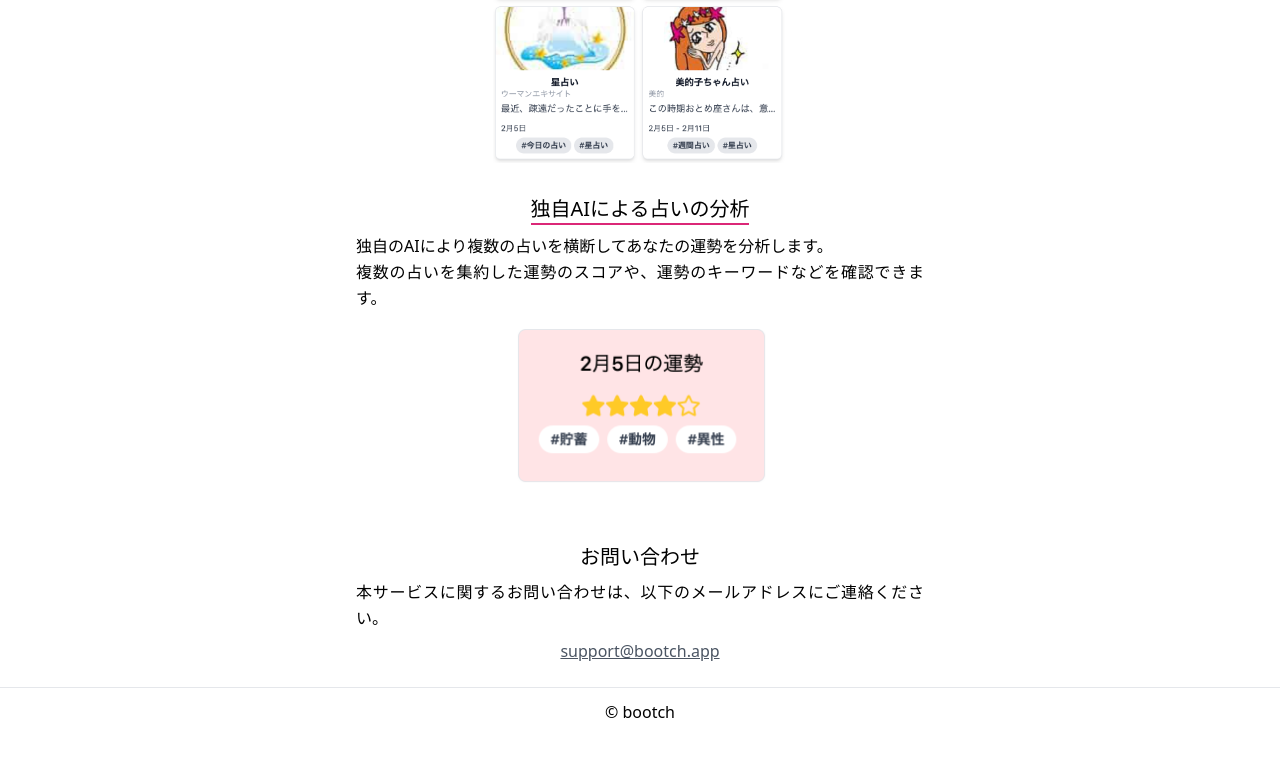
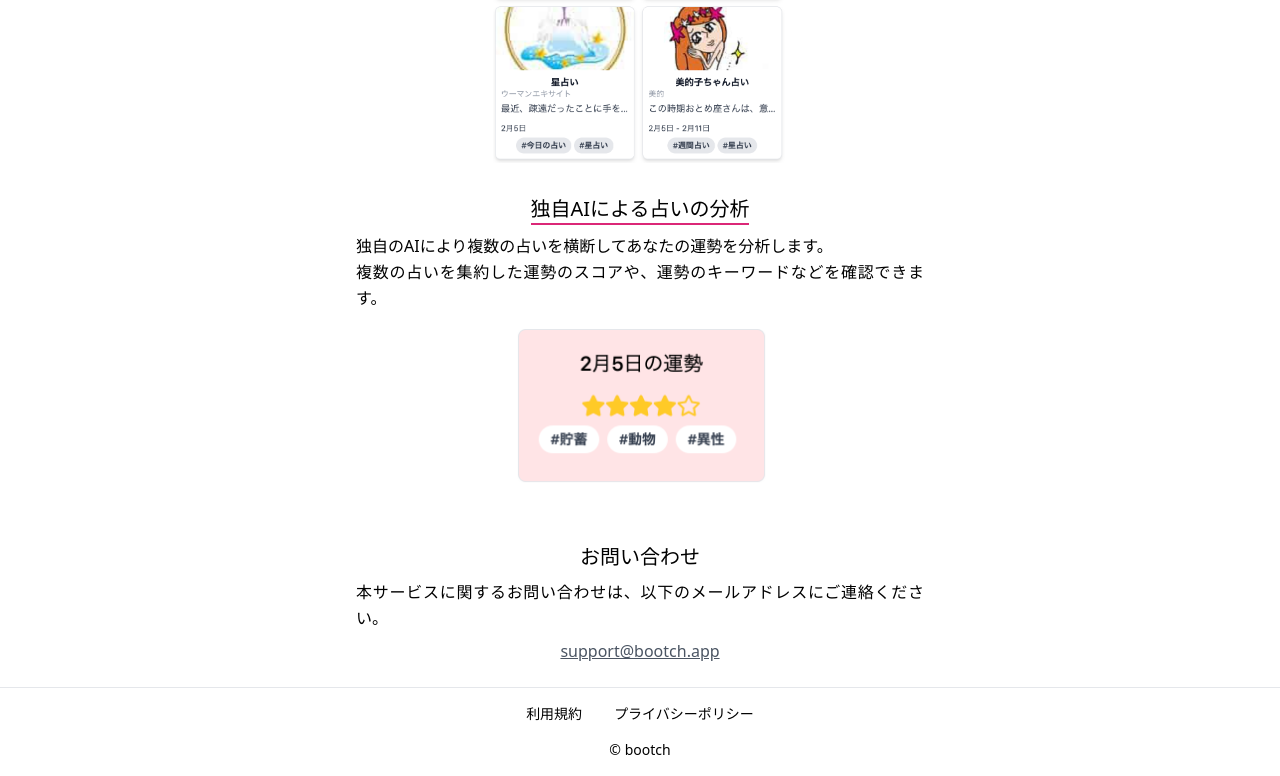
Before and after one commit to kishimoto-banana/ftune-web, a Next.js app: page /about in a window 1280 px wide. Shown: the part 461-1237 px from the top of the page. Before the commit the page ends 1196 px from the top, so only its background shows below. Built offline with nearby package versions, Linux system fonts and the light colour scheme; no server answers.

Commit message:
規約系

```diff
--- a/components/Layout.js
+++ b/components/Layout.js
@@ -2,6 +2,10 @@ import Head from "next/head";
 import Navigation from "./Navigation";
 
 const Layout = ({ children }) => {
+  const termsUrl = "https://kiyac.app/termsOfService/AaOtl2Wnfps704ZCt1ZK";
+  const privacyPolicyUrl =
+    "https://kiyac.app/plivacypolicy/Q5nAA3GVlz63FBC0d0Mh";
+
   return (
     <div>
       <Head>
@@ -30,8 +34,28 @@ const Layout = ({ children }) => {
         {children}
       </main>
 
-      <footer className="flex items-center justify-center w-full h-12 mt-4 border-t">
-        <p className="flex items-center justify-center">&copy; bootch</p>
+      <footer className="flex flex-col gap-4 items-center justify-center w-full mt-4 border-t">
+        <div className="flex flex-row pt-4 gap-8 flex-wrap">
+          <a
+            href={termsUrl}
+            target="_blank"
+            rel="noopener noreferrer"
+            className="text-sm hover:underline"
+          >
+            利用規約
+          </a>
+          <a
+            href={privacyPolicyUrl}
+            target="_blank"
+            rel="noopener noreferrer"
+            className="text-sm hover:underline"
+          >
+            プライバシーポリシー
+          </a>
+        </div>
+        <p className="flex items-center justify-center pb-4 text-sm">
+          &copy; bootch
+        </p>
       </footer>
     </div>
   );
```
